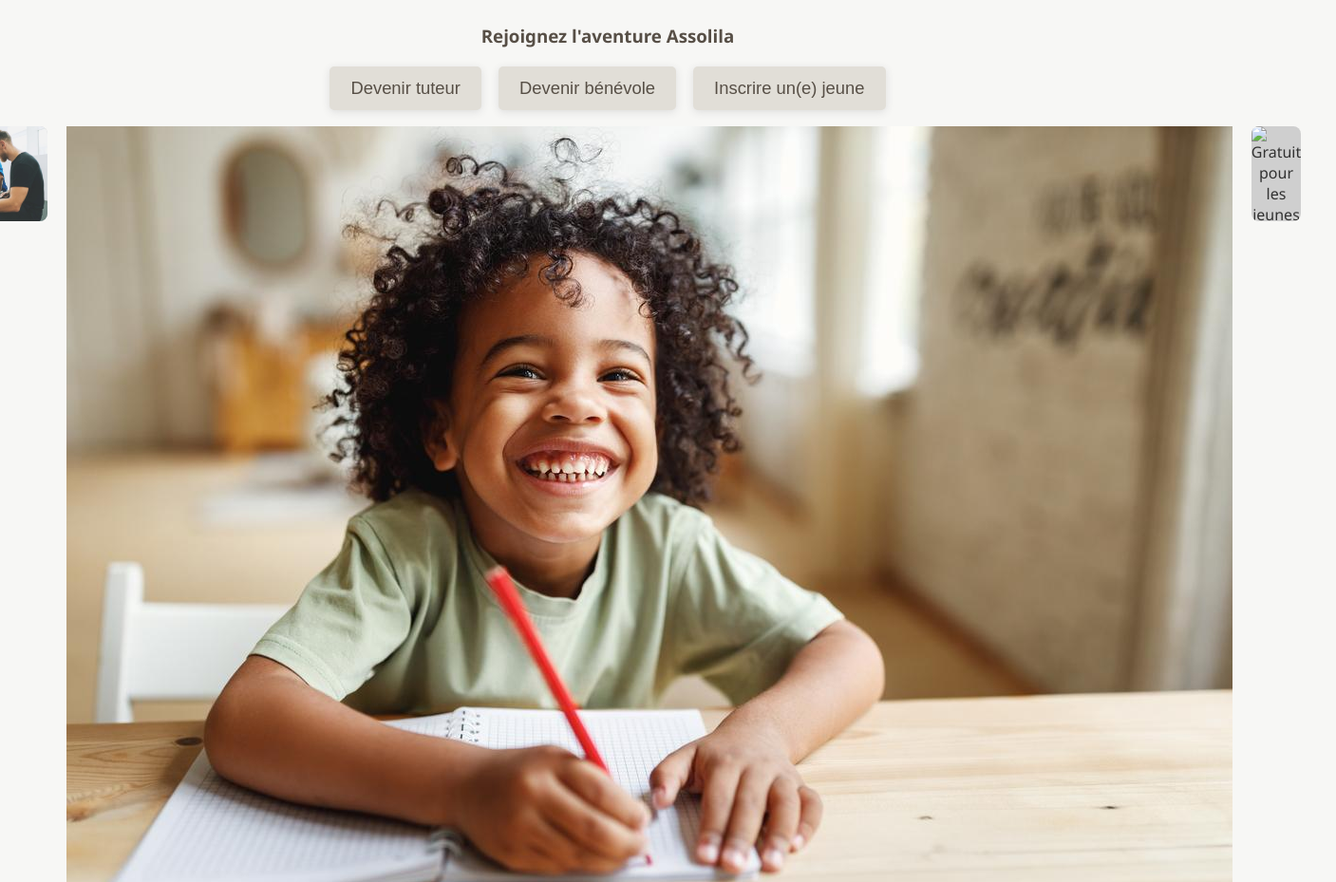
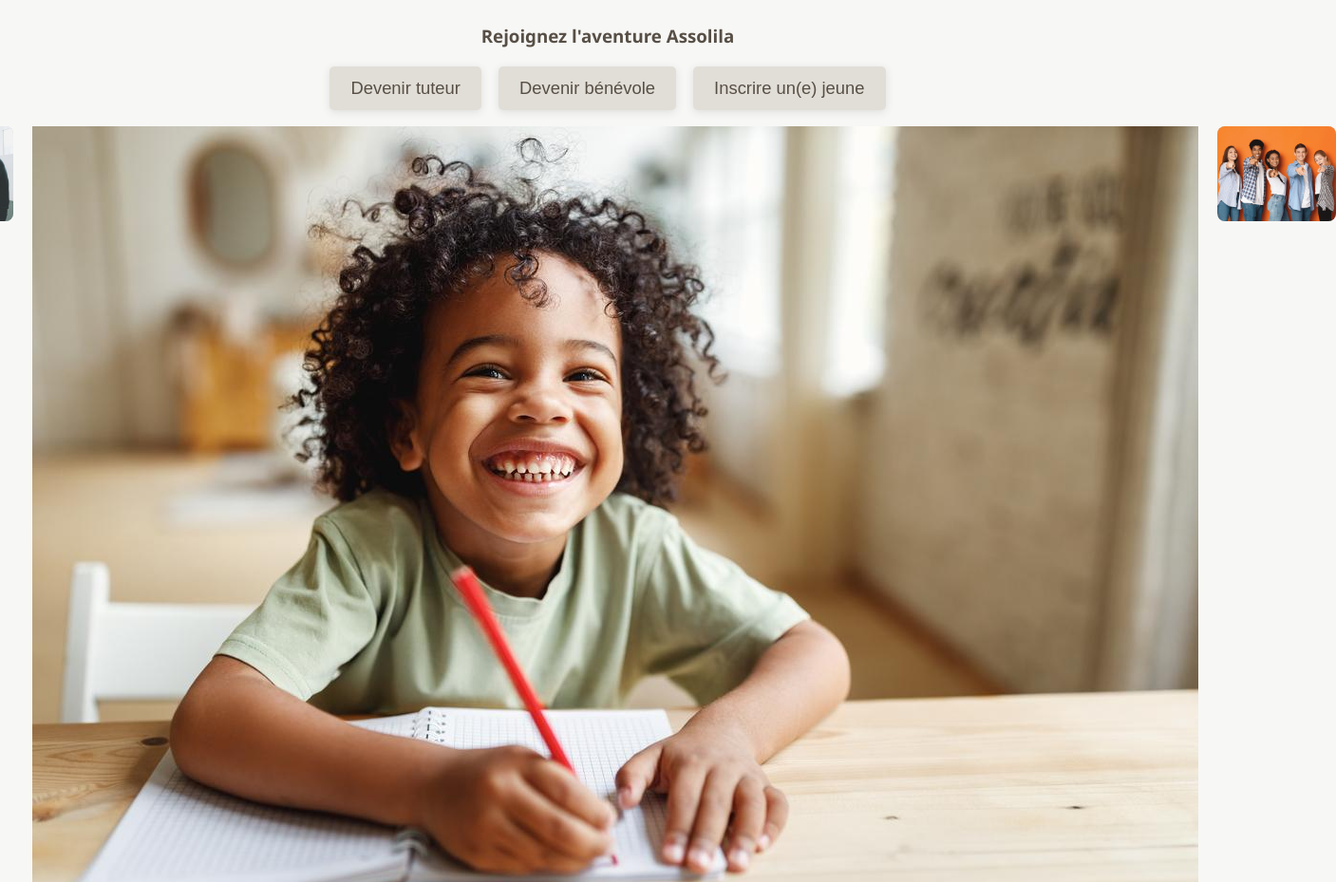
Before and after one commit to Lilaln/assolila, a plain HTML site: page index.html in a window 1280 px wide. Shown: the part 960-1889 px from the top of the page at 95% size, 1407 px wide, since content can reach past the window. Drawn offline with Linux system fonts and the light colour scheme.

Commit message:
Fix image file extension from .pnj to .png

```diff
--- a/index.html
+++ b/index.html
@@ -64,7 +64,7 @@
                 <!-- Remplace les src par l'URL de tes images (GitHub, Unsplash etc.) -->
                 <img src="tuteur.jpeg" alt="Photo tuteur" class="cta-img">
                 <img src="activité site.jpg" alt="activité site.jpg">
-                <img src="image jeune.pnj" alt="Gratuit pour les jeunes" class="cta-img">
+                <img src="image jeune.png" alt="Gratuit pour les jeunes" class="cta-img">
             </div>
             <p class="note">Tout est bénévole - aucun frais pour les jeunes ou les bénévoles.</p>
         </section>
```
